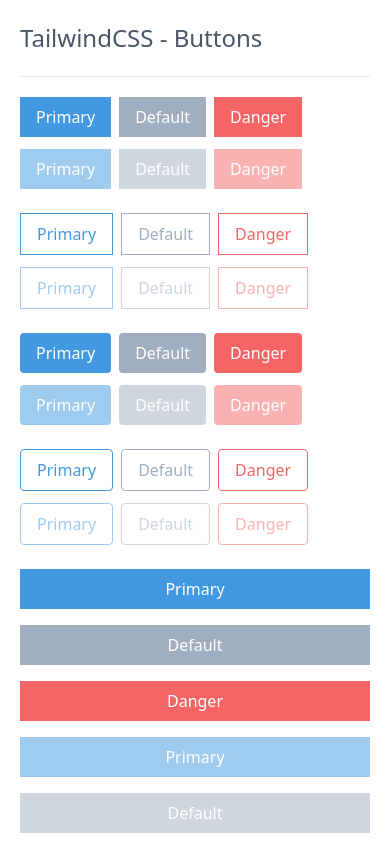
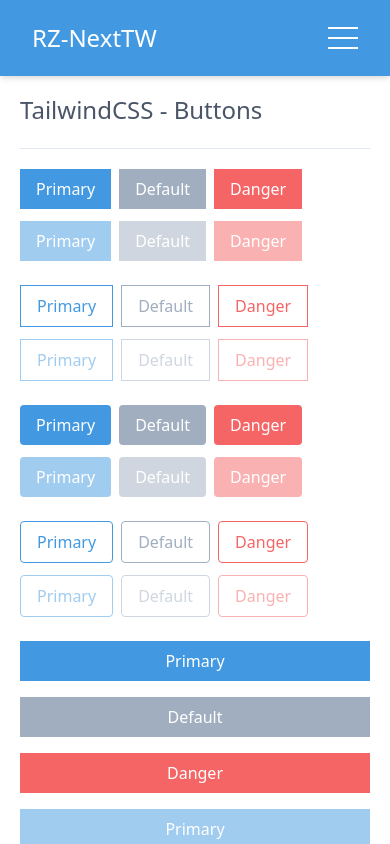
Before and after one commit to rzfury/rz-next-tailwind, a Next.js app: page /examples/button in a window 390 px wide. Shown: the top 844 px of the page. Built offline with nearby package versions, Linux system fonts and the light colour scheme.

Commit message:
finished responsive navbar

```diff
--- a/src/layout/layout.tsx
+++ b/src/layout/layout.tsx
@@ -6,7 +6,7 @@ export default function Layout(props: RazorWindProps.Layout) {
   const navbarLinks: RazorWindProps.Navigation.Link[] = [
     {
       label: 'Home',
-      href: ''
+      href: '/'
     },
     {
       label: 'Examples',
@@ -16,7 +16,11 @@ export default function Layout(props: RazorWindProps.Layout) {
         { href: '/card', label: 'Card' },
         { href: '/form-control', label: 'Form Control' }
       ],
-    }
+    },
+    {
+      label: 'A',
+      href: '/a'
+    },
   ];
 
   if (props.useSideBar) {
@@ -31,7 +35,7 @@ export default function Layout(props: RazorWindProps.Layout) {
     return (
       <div className="block">
         <Nav brand="RZ-NextTW" links={navbarLinks} />
-        <main>{props.children}</main>
+        <main className="pt-18">{props.children}</main>
       </div>
     );
   }
--- a/src/layout/navbar/nav-brand.tsx
+++ b/src/layout/navbar/nav-brand.tsx
@@ -2,6 +2,6 @@ import { Fragment } from 'react';
 import Link from 'next/link';
 
 export default function NavBrand(props: RazorWindProps.Navigation.Brand) {
-  if (props.text) return <Link href="/" passHref><a className="text-2xl">{props.text}</a></Link>;
+  if (props.text) return <Link href="/" passHref><a className="text-2xl z-50">{props.text}</a></Link>;
   else return <Fragment></Fragment>;
 }
--- a/src/layout/navbar/nav-link.tsx
+++ b/src/layout/navbar/nav-link.tsx
@@ -1,17 +1,21 @@
 import React, { useCallback, useEffect, useRef } from 'react';
 import Link from 'next/link';
+import { useRouter } from 'next/router';
 import conclass from '../../utility/conclass';
 
 export default function NavLink(props: RazorWindProps.Navigation.Link) {
-  const NavItem = ({ children }) => {
+  const router = useRouter();
+
+  const NavItem = function ({ children }) {
     return props.mobile
-      ? (props.dropdown ? <li className="relative">{children}</li> : <li>{children}</li>)
-      : (props.dropdown ? <div className="relative">{children}</div> : <div>{children}</div>);
+      ? (props.dropdown ? <div className="relative">{children}</div> : <div>{children}</div>)
+      : (props.dropdown ? <li className="relative">{children}</li> : <li>{children}</li>);
   }
 
   if (props.dropdown) {
     const [active, setActive] = React.useState(false);
     const ref = useRef(null);
+    const itemsRef = useRef(null);
 
     const dropdownCloseHandler = (event) => {
       event.button !== 0 && event.preventDefault();
@@ -22,8 +26,7 @@ export default function NavLink(props: RazorWindProps.Navigation.Link) {
       }
     }
 
-    const dropdownCb = useCallback(
-      () => {
+    const dropdownCb = () => {
       if (active) {
         setActive(false);
         document.removeEventListener('keydown', dropdownCloseHandler);
@@ -34,13 +37,12 @@ export default function NavLink(props: RazorWindProps.Navigation.Link) {
         document.addEventListener('keydown', dropdownCloseHandler);
         document.addEventListener('click', dropdownCloseHandler);
       }
-      },
-      [active]);
+    };
 
     const dropdownItems = props.dropdown.map(
       item => (
-        <div className="whitespace-no-wrap text-gray-700 hover:bg-gray-200">
-          <a href={`${!item.noParent ? props.href : ''}${item.href}`} className="px-4 py-3 block">{item.label}</a>
+        <div className={conclass(props.mobile ? 'text-white' : 'whitespace-no-wrap text-gray-700 hover:bg-gray-200', router.pathname === `${!item.noParent ? props.href : ''}${item.href}` ? (props.mobile && 'bg-blue-300') : 'bg-blue-400 ')}>
+          <a href={`${!item.noParent ? props.href : ''}${item.href}`} className="px-8 py-3 block">{item.label}</a>
         </div>
       )
     );
@@ -54,7 +56,14 @@ export default function NavLink(props: RazorWindProps.Navigation.Link) {
 
     return (
       <NavItem>
-        <a ref={ref} className="cursor-pointer flex gap-x-1 px-1 py-2 border-b-2 border-blue-500 hover:border-white" onClick={dropdownCb}>
+        <a
+          ref={ref}
+          className={props.mobile
+            ? conclass('flex justify-between px-4 py-4', router.pathname === props.href ? 'bg-blue-400' : 'hover:bg-blue-400')
+            : conclass('cursor-pointer flex gap-x-1 px-1 py-2 border-b-2', router.pathname === props.href ? 'border-white' : 'border-blue-500 hover:border-white')
+          }
+          onClick={dropdownCb}
+        >
           <span>{props.label}</span>
           <svg className="fill-current text-white mt-2" xmlns="http://www.w3.org/2000/svg" width="12" height="12" viewBox="0 0 12 12">
             <g id="down">
@@ -62,7 +71,7 @@ export default function NavLink(props: RazorWindProps.Navigation.Link) {
             </g>
           </svg>
         </a>
-        <div className={conclass('navbar-dropdown py-2', active ? 'visible' : 'hidden')}>{dropdownItems}</div>
+        <div ref={itemsRef} className={conclass('navbar-dropdown', props.mobile ? 'apply-mobile' : 'py-2', props.mobile ? (active && 'collapsed') : (active ? 'visible' : 'hidden'))}>{dropdownItems}</div>
       </NavItem>
     );
   }
@@ -70,7 +79,14 @@ export default function NavLink(props: RazorWindProps.Navigation.Link) {
     return (
       <NavItem>
         <Link href={props.href} passHref>
-          <a className="flex px-1 py-2 border-b-2 border-blue-500 hover:border-white">{props.label}</a>
+          <a
+            className={props.mobile
+              ? conclass('flex px-4 py-4', router.pathname === props.href ? 'bg-blue-400' : 'hover:bg-white hover:text-blue-500')
+              : conclass('flex px-1 py-2 border-b-2', router.pathname === props.href ? 'border-white' : 'border-blue-500 hover:border-white')
+            }
+          >
+            <>{props.label}</>
+          </a>
         </Link>
       </NavItem>
     );
--- a/src/layout/navbar/navbar.tsx
+++ b/src/layout/navbar/navbar.tsx
@@ -1,4 +1,4 @@
-import React, { useCallback, useState } from 'react';
+import React, { useState } from 'react';
 
 import NavBrand from './nav-brand';
 import NavLink from './nav-link';
@@ -8,31 +8,37 @@ function Nav(props: RazorWindProps.Navigation.Nav) {
   const [collapsed, setCollapsed] = useState(false);
 
   return (
-    <nav className="flex gap-x-10 px-8 py-5 text-white bg-blue-500 shadow-md">
+    <React.Fragment>
+      <nav className="flex fixed w-screen gap-x-10 px-8 py-5 text-white bg-blue-500 shadow-md">
         <NavBrand text={props.brand} />
         <ul className="desktop-navbar">
-        {props.links.map(link => (
+          {props.links.map(function (link) {
+            return (
               <NavLink {...link} key={link.href} />
-        ))}
+            )
+          })}
         </ul>
         <div className="mobile-navbar">
-        <button className="toggle-collapse" onClick={() => setCollapsed(!collapsed)}>
+          <div className={conclass('navbar-collapse', collapsed && 'collapsed')}>
+            <div className="absolute z-40 w-screen pb-18 shadow-md"></div>
+            <div className="navbar-items mt-18">
+              {props.links.map(function (link) {
+                return (
+                  <NavLink {...link} key={link.href} mobile />
+                )
+              })}
+            </div>
+          </div>
+          <button className="toggle-collapse z-50" onClick={() => setCollapsed(!collapsed)}>
             <div className="toggle-bars-wrapper">
               <div className="toggle-bar"></div>
               <div className="toggle-bar"></div>
               <div className="toggle-bar"></div>
             </div>
           </button>
-        <div className={conclass('navbar-collapse', collapsed && 'collapsed')}>
-          <div className="block pb-20 shadow-md"></div>
-          <div className="navbar-items">
-            {props.links.map(link => (
-              <NavLink {...link} key={link.href} mobile />
-            ))}
-          </div>
-        </div>
         </div>
       </nav>
+    </React.Fragment>
   );
 }
 
--- a/src/pages/examples/button.tsx
+++ b/src/pages/examples/button.tsx
@@ -1,8 +1,10 @@
 import React from 'react';
+import Layout from '../../layout/layout';
 import Button from '../../components/button';
 
 export default function ExampleButton() {
   return (
+    <Layout>
       <div className="p-5">
         <span className="text-gray-700 text-2xl">TailwindCSS - Buttons</span>
         <hr className="my-5" />
@@ -71,5 +73,6 @@ export default function ExampleButton() {
           <Button disabled rounded block outline role="danger" className="mb-4">Danger</Button>
         </div>
       </div>
+    </Layout>
   );
 }
--- a/src/pages/examples/card.tsx
+++ b/src/pages/examples/card.tsx
@@ -1,8 +1,11 @@
 import React from 'react';
+import Layout from '../../layout/layout';
 import Card from '../../components/card/card';
 
 export default function ExampleCard() {
   return (
+    <Layout>
+
       <div className="p-5">
         <span className="text-gray-700 text-2xl">TailwindCSS - Card</span>
         <hr className="my-5" />
@@ -38,7 +41,7 @@ export default function ExampleCard() {
           <Card.Heading className="bg-blue-800 text-white">
             <div className="flex justify-between">
               <span>Customizable heading</span>
-            <button className="py-2 px-4 text-2xl" style={{ margin: '-1rem'}}>&times;</button>
+              <button className="py-2 px-4 text-2xl" style={{ margin: '-1rem' }}>&times;</button>
             </div>
           </Card.Heading>
           <Card.Body>
@@ -46,5 +49,6 @@ export default function ExampleCard() {
         </Card.Body>
         </Card>
       </div>
+    </Layout>
   );
 }
--- a/src/pages/examples/modal.tsx
+++ b/src/pages/examples/modal.tsx
@@ -1,6 +1,7 @@
 import React from 'react';
 import Link from 'next/link';
 
+import Layout from '../../layout/layout';
 import Button from '../../components/button';
 import Modal from '../../components/modal/modal';
 
@@ -12,6 +13,7 @@ export default function ExampleCard() {
   }, [showModal]);
 
   return (
+    <Layout>
       <div className="p-5">
         <span className="text-gray-700 text-2xl">TailwindCSS - Modal</span>
         <hr className="my-5" />
@@ -21,5 +23,6 @@ export default function ExampleCard() {
         </Modal>
         <div style={{ height: '900px' }}></div>
       </div>
+    </Layout>
   );
 }
--- a/src/styles/components/layout/navbar.css
+++ b/src/styles/components/layout/navbar.css
@@ -1,5 +1,14 @@
 .navbar-dropdown {
   @apply absolute mt-2 bg-white shadow-md rounded;
+}
+
+.navbar-dropdown.apply-mobile {
+  @apply relative block w-screen m-0 h-0 shadow-none rounded-none overflow-hidden;
+  transition: height ease-out .2s;
+}
+
+.navbar-dropdown.apply-mobile.collapsed {
+  @apply h-auto;
 }
 
 .navbar-dropdown-item {
@@ -18,23 +27,67 @@
 }
 
 .mobile-navbar > .toggle-collapse {
-  @apply z-50 relative rounded;
-  height: 22px;
+  @apply relative rounded;
+  height: 20px;
   width: 30px;
 }
 
+.mobile-navbar > .toggle-collapse:focus {
+  @apply outline-none;
+}
+
 .mobile-navbar > .toggle-collapse > .toggle-bars-wrapper {
-  @apply absolute inset-0 flex flex-col justify-between;
+  @apply absolute inset-0;
 }
 
 .mobile-navbar > .toggle-collapse > .toggle-bars-wrapper > .toggle-bar {
-  @apply block bg-white;
+  @apply absolute translate-y-center bg-white;
   height: 2px;
   width: 30px;
 }
 
+.mobile-navbar > .toggle-collapse > .toggle-bars-wrapper > .toggle-bar:nth-child(1) {
+  top: 0;
+  left: 0;
+}
+
+.mobile-navbar > .toggle-collapse > .toggle-bars-wrapper > .toggle-bar:nth-child(2) {
+  top: 50%;
+  left: 0;
+}
+
+.mobile-navbar > .toggle-collapse > .toggle-bars-wrapper > .toggle-bar:nth-child(3) {
+  top: 100%;
+  left: 0;
+}
+
 .navbar-collapse {
-  @apply fixed inset-0 bottom-auto bg-blue-500;
+  @apply fixed top-0 left-0 w-screen h-0 bg-blue-500 overflow-hidden;
+  transition: height ease-out .2s;
+}
+
+.navbar-collapse.collapsed {
+  @apply h-screen;
+}
+
+.navbar-collapse.collapsed + .toggle-collapse > .toggle-bars-wrapper > .toggle-bar {
+  animation-duration: 0.2s, 0.5s;
+  animation-delay: 0s, 0.3s;
+  animation-fill-mode: forwards, forwards;
+  animation-iteration-count: 1, 1;
+  animation-timing-function: cubic-bezier(0.16, 0.85, 0.79, 1.02), cubic-bezier(0.16, 0.85, 0.79, 1.02);
+}
+
+.navbar-collapse.collapsed + .toggle-collapse > .toggle-bars-wrapper > .toggle-bar:nth-child(1) {
+  animation-name: ANIM_BARS1_KF1, ANIM_BARS1_KF2;
+}
+
+.navbar-collapse.collapsed + .toggle-collapse > .toggle-bars-wrapper > .toggle-bar:nth-child(2) {
+  animation-name: ANIM_BARS2_KF1, ANIM_BARS2_KF2;
+}
+
+.navbar-collapse.collapsed + .toggle-collapse > .toggle-bars-wrapper > .toggle-bar:nth-child(3) {
+  animation-name: ANIM_BARS3_KF1;
 }
 
 /* - Desktop */
@@ -47,3 +100,52 @@
     @apply hidden;
   }
 }
+
+@keyframes ANIM_BARS1_KF1 {
+  0% {
+    top: 0;
+  }
+  100% {
+    top: 100%;
+  }
+}
+
+@keyframes ANIM_BARS2_KF1 {
+  0% {
+    top: 50%;
+  }
+  100% {
+    top: 100%;
+  }
+}
+
+@keyframes ANIM_BARS3_KF1 {
+  0% {
+    opacity: 1;
+  }
+  100% {
+    opacity: 0;
+  }
+}
+
+@keyframes ANIM_BARS1_KF2 {
+  0% {
+    top: 100%;
+    transform: rotateZ(0deg);
+  }
+  100% {
+    top: 50%;
+    transform: rotateZ(45deg);
+  }
+}
+
+@keyframes ANIM_BARS2_KF2 {
+  0% {
+    top: 100%;
+    transform: rotateZ(0deg);
+  }
+  100% {
+    top: 50%;
+    transform: rotateZ(-45deg);
+  }
+}
--- a/tailwind.config.js
+++ b/tailwind.config.js
@@ -6,6 +6,9 @@ module.exports = {
   purge: ['./src/components/**/*.{js,ts,jsx,tsx}', './src/pages/**/*.{js,ts,jsx,tsx}'],
   theme: {
     extend: {
+      spacing: {
+        '18': '4.5rem',
+      },
       colors: {
         'accent-1': '#333',
       },
```
Also changed, not shown: src/pages/examples/form-control.tsx (+13 -10 lines). Lines whose indentation alone changed are shown as unchanged.
